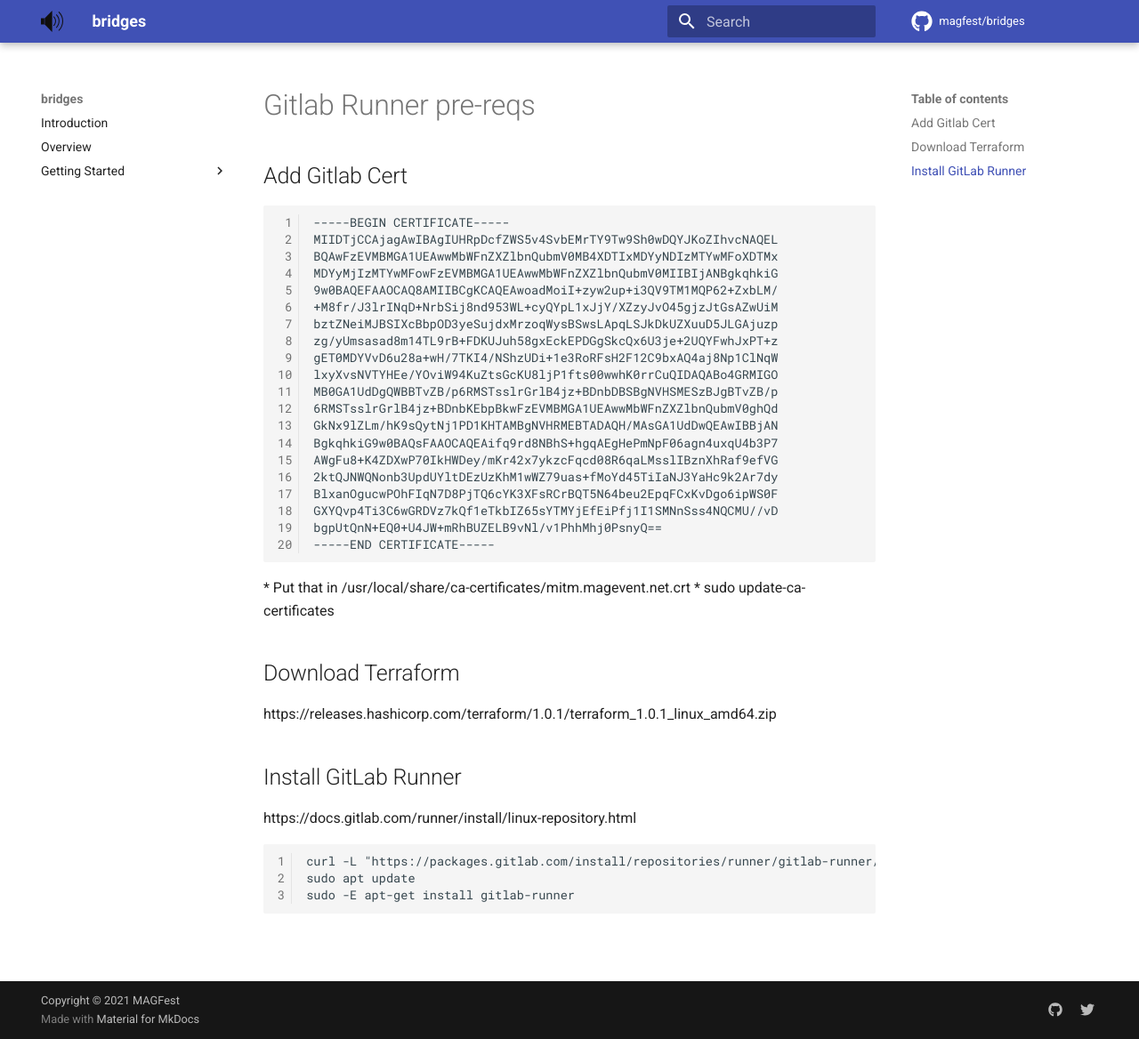
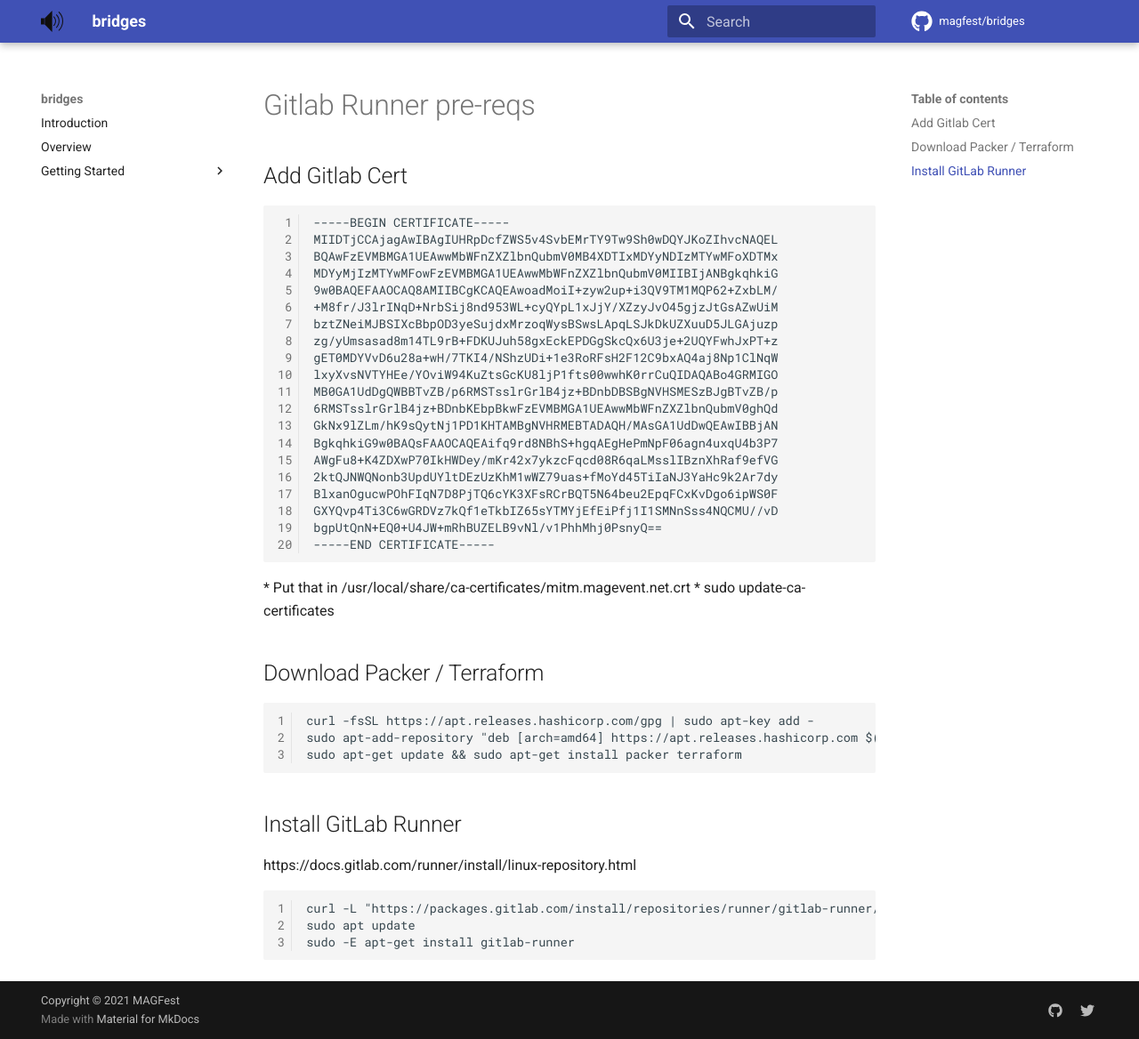
Before and after one commit to magfest/bridges, an MkDocs documentation site: the page built from docs/gitlab-runner-config.md, in a window 1280 px wide and 1168 px high. Shown: the whole window at 89% size. Built offline with MkDocs 1.6.1 and Material for MkDocs 9.7.7, drawn with Linux system fonts in a browser that asks for light colours; comment, search, counter and statistics services are not loaded; the version menu is left out.

Commit message:
Update gitlab-runner-config.md

````diff
--- a/docs/gitlab-runner-config.md
+++ b/docs/gitlab-runner-config.md
@@ -26,9 +26,13 @@
 * Put that in /usr/local/share/ca-certificates/mitm.magevent.net.crt
 * sudo update-ca-certificates
 
-## Download Terraform
+## Download Packer / Terraform
 
-https://releases.hashicorp.com/terraform/1.0.1/terraform_1.0.1_linux_amd64.zip
+```
+curl -fsSL https://apt.releases.hashicorp.com/gpg | sudo apt-key add -
+sudo apt-add-repository "deb [arch=amd64] https://apt.releases.hashicorp.com $(lsb_release -cs) main"
+sudo apt-get update && sudo apt-get install packer terraform
+```
 
 ## Install GitLab Runner
 
````
